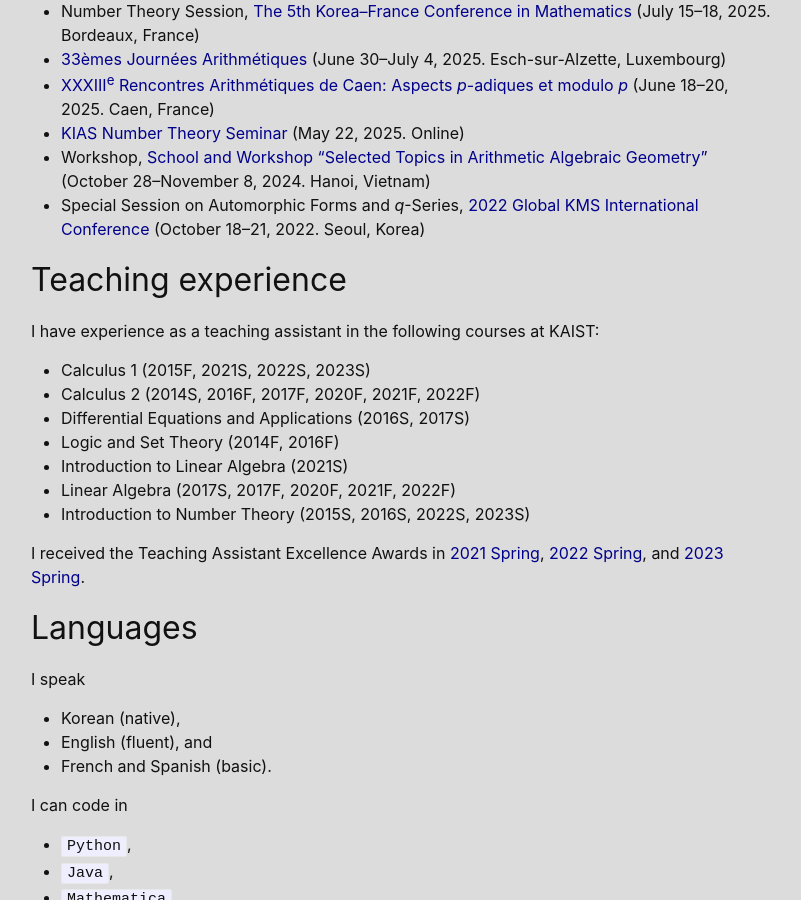
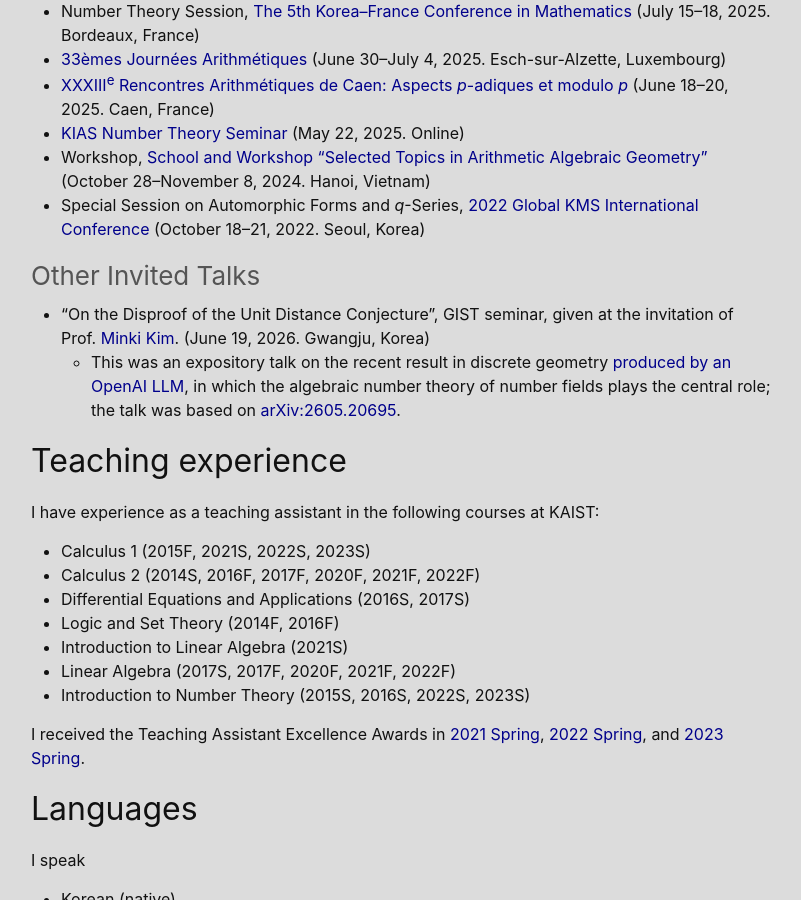
Before and after one commit to hojin-kim/academic-homepage, a Jekyll site: the page built from index.md, in a window 1280 px wide and 900 px high, scrolled down 1891 px. Shown: the whole window, without its empty margins (239-1040 px from the left). Built offline with Jekyll 4.4.1, drawn with Linux system fonts in a browser that asks for light colours.

Commit message:
GIST talk

```diff
--- a/index.md
+++ b/index.md
@@ -69,6 +69,10 @@ I'm studying the algebraic structures of the multiple zeta values (MZVs) in posi
   * [KIAS Number Theory Seminar](http://newton.kias.re.kr/~kntnet/) (May 22, 2025. Online)
   * Workshop, [School and Workshop “Selected Topics in Arithmetic Algebraic Geometry”](http://math.ac.vn/conference/SWSAAG2024) (October 28–November 8, 2024. Hanoi, Vietnam)
   * Special Session on Automorphic Forms and *q*-Series, [2022 Global KMS International Conference](https://www.kms.or.kr/conference/2022_fall/) (October 18–21, 2022. Seoul, Korea)
+
+### Other Invited Talks
+  * "On the Disproof of the Unit Distance Conjecture", GIST seminar, given at the invitation of Prof. [Minki Kim](https://sites.google.com/view/minkikim/home). (June 19, 2026. Gwangju, Korea)
+    * This was an expository talk on the recent result in discrete geometry [produced by an OpenAI LLM](https://openai.com/ko-KR/index/model-disproves-discrete-geometry-conjecture/), in which the algebraic number theory of number fields plays the central role; the talk was based on [arXiv:2605.20695](https://arxiv.org/abs/2605.20695).
 
 {% comment %}
 <!-- * 2025
```
